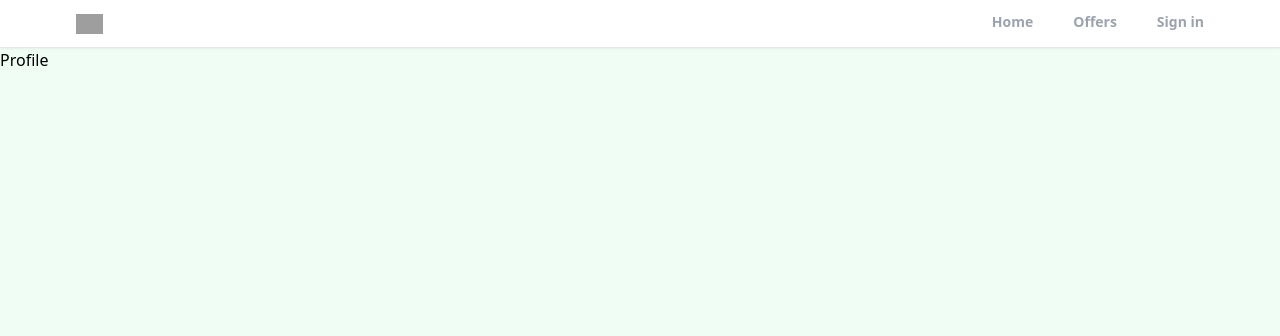
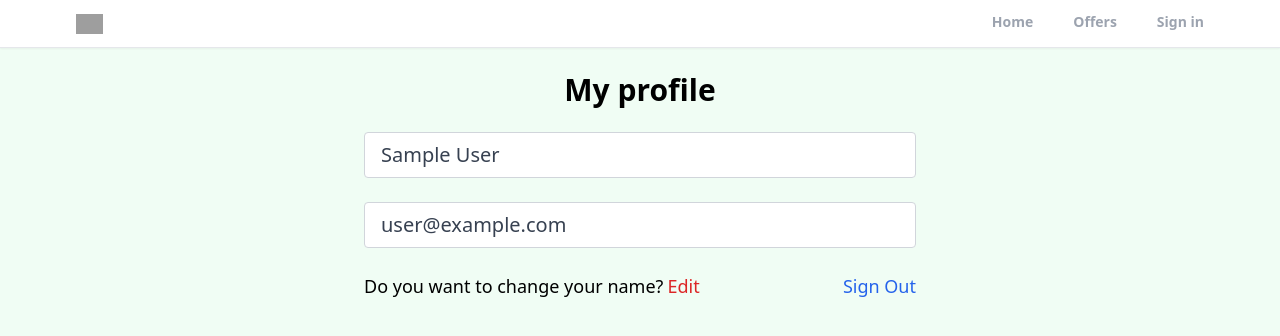
Before and after one commit to setgram/Teestyle-store, a React (Vite) app in the folder my-project/: page /profile in a window 1280 px wide. Shown: the top 336 px of the page. Built offline with nearby package versions, Linux system fonts and the light colour scheme; no server answers; sample sign-in values are in the browser's storage; grey boxes are pictures that could not be loaded.

Commit message:
created the private route and custom hook for protecting the profile page and add the loggedout functionality

```diff
--- a/my-project/src/App.jsx
+++ b/my-project/src/App.jsx
@@ -5,6 +5,7 @@
 import Signin from "./page/Signin";
 import Signup from "./page/Signup";
 import ForgotPassword from "./page/ForgotPassword";
+import PrivateRoute from "./components/PrivateRoute";
 import Offers from "./page/Offers";
 import Header from "./components/Header";
 import { ToastContainer } from "react-toastify";
@@ -16,7 +17,9 @@
         <Header />
         <Routes>
           <Route path="/" element={<Home />} />
-          <Route path="/profile" element={<Profile />} />
+          <Route path="/profile" element={<PrivateRoute />}>
+            <Route path="/profile" element={<Profile />} />
+          </Route>
           <Route path="/sign-in" element={<Signin />} />
           <Route path="/sign-up" element={<Signup />} />
           <Route path="/forgot-password" element={<ForgotPassword />} />
--- /dev/null
+++ b/my-project/src/Hooks/useAuthStatus.jsx
@@ -0,0 +1,18 @@
+import React, { useEffect, useState } from "react";
+import { getAuth, onAuthStateChanged } from "firebase/auth";
+
+export function useAuthStatus() {
+  const [loggedIn, setLoggedIn] = useState(false);
+  const [checkingStatus, setCheckingStatus] = useState(true);
+
+  useEffect(() => {
+    const auth = getAuth();
+    onAuthStateChanged(auth, (user) => {
+      if (user) {
+        setLoggedIn(true);
+      }
+      setCheckingStatus(false);
+    });
+  }, []);
+  return { loggedIn, checkingStatus };
+}
--- /dev/null
+++ b/my-project/src/components/PrivateRoute.jsx
@@ -0,0 +1,11 @@
+import React from "react";
+import { Outlet, Navigate } from "react-router-dom";
+import { useAuthStatus } from "../Hooks/useAuthStatus";
+
+export default function PrivateRoute() {
+  const { loggedIn, checkingStatus } = useAuthStatus();
+  if (checkingStatus) {
+    return <h3>loading...</h3>;
+  }
+  return loggedIn ? <Outlet /> : <Navigate to="/sign-in" />;
+}
--- a/my-project/src/page/Profile.jsx
+++ b/my-project/src/page/Profile.jsx
@@ -1,5 +1,60 @@
-import React from "react";
+import React, { useState } from "react";
+import { getAuth } from "firebase/auth";
+import { useNavigate } from "react-router-dom";
 
 export default function Profile() {
-  return <div>Profile</div>;
+  const navigate = useNavigate();
+
+  const auth = getAuth();
+  const [formData, setFormData] = useState({
+    name: auth.currentUser.displayName,
+    email: auth.currentUser.email,
+  });
+
+  const { name, email } = formData;
+  function onLoggedOut() {
+    auth.signOut();
+    navigate("/");
+  }
+  return (
+    <>
+      <section className="max-w-6xl mx-auto flex justify-center items-center flex-col">
+        <h1 className="text-3xl text-center mt-6 font-bold">My profile</h1>
+        <div className="w-full md:w-[50%] mt-6 px-3">
+          <form>
+            <input
+              type="text"
+              id="name"
+              value={name}
+              disabled
+              className="mb-6 w-full px-4 py-2 text-xl text-gray-700 bg-white border border-gray-300 rounded transition ease-in-out"
+            />
+
+            <input
+              type="email"
+              id="email"
+              value={email}
+              disabled
+              className="mb-6 w-full px-4 py-2 text-xl text-gray-700 bg-white border border-gray-300 rounded transition ease-in-out"
+            />
+
+            <div className="mb-6 flex justify-between whitespace-nowrap text-sm sm:text-lg">
+              <p className="flex items-center">
+                Do you want to change your name?{" "}
+                <span className="text-red-600 hover:text-red-700 transition ease-in-out duration-200 ml-1 cursor-pointer">
+                  Edit
+                </span>
+              </p>
+              <p
+                onClick={onLoggedOut}
+                className="text-blue-600 hover:text-blue-800 transition duration-200 ease-in-out cursor-pointer"
+              >
+                Sign Out
+              </p>
+            </div>
+          </form>
+        </div>
+      </section>
+    </>
+  );
 }
--- a/package.json
+++ b/package.json
@@ -6,6 +6,7 @@
     "react-toastify": "^9.1.3"
   },
   "devDependencies": {
-    "@tailwindcss/forms": "^0.5.4"
+    "@tailwindcss/forms": "^0.5.4",
+    "react-scripts": "^5.0.1"
   }
 }
```
Also changed, not shown: 2 other files (tests, documents, lock files or other folders).
